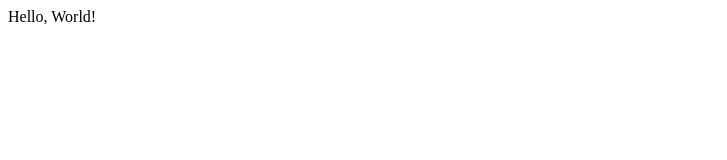
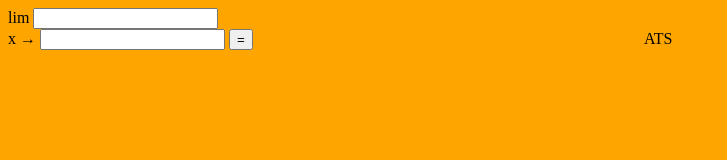
Before and after one commit to vstrimaitis/limit_calculator, a plain HTML site: page LimitCalc/static/index.html in a window 1280 px wide. Shown: the whole page, without its empty margins (0-727 px from the left). Drawn offline with Linux system fonts and the light colour scheme.

Commit message:
html and css started.

```diff
--- a/LimitCalc/static/index.html
+++ b/LimitCalc/static/index.html
@@ -1,10 +1,29 @@
-<!DOCTYPE html>
-<html>
-    <head>
-        <meta charset="utf-8">
-        <title>Ribų skaičiuotuvas</title>
-    </head>
-    <body>
-        Hello, World!
-    </body>
+<!DOCTYPE HTML>
+<html lang="en">
+	<head>
+		<meta charset="UTF-8">
+		<title>Limitless limit calc (Limited edition)</title>
+		<link rel="stylesheet" type="text/css" href="style.css">
+	</head>
+	</body>
+		<div id="input">
+			<form method="get">
+				<label>
+					lim
+				</label>
+				<input type="text" name="function" required>
+				<br>
+				<label>
+					x →
+				</label>
+				<input type="text" name="xGoesTo" required>
+				<input type="submit" name="findLimit" value="=">
+			</form>
+		</div>
+
+		<div id="output">
+			ATS
+		</div>
+
+	</body>
 </html>
--- /dev/null
+++ b/LimitCalc/static/style.css
@@ -0,0 +1,13 @@
+body{
+    background-color: orange;
+}
+
+#input{
+    display: inline-block;
+    width: 50%
+}
+
+#output{
+    display: inline-block;
+    width: 49%
+}
```
